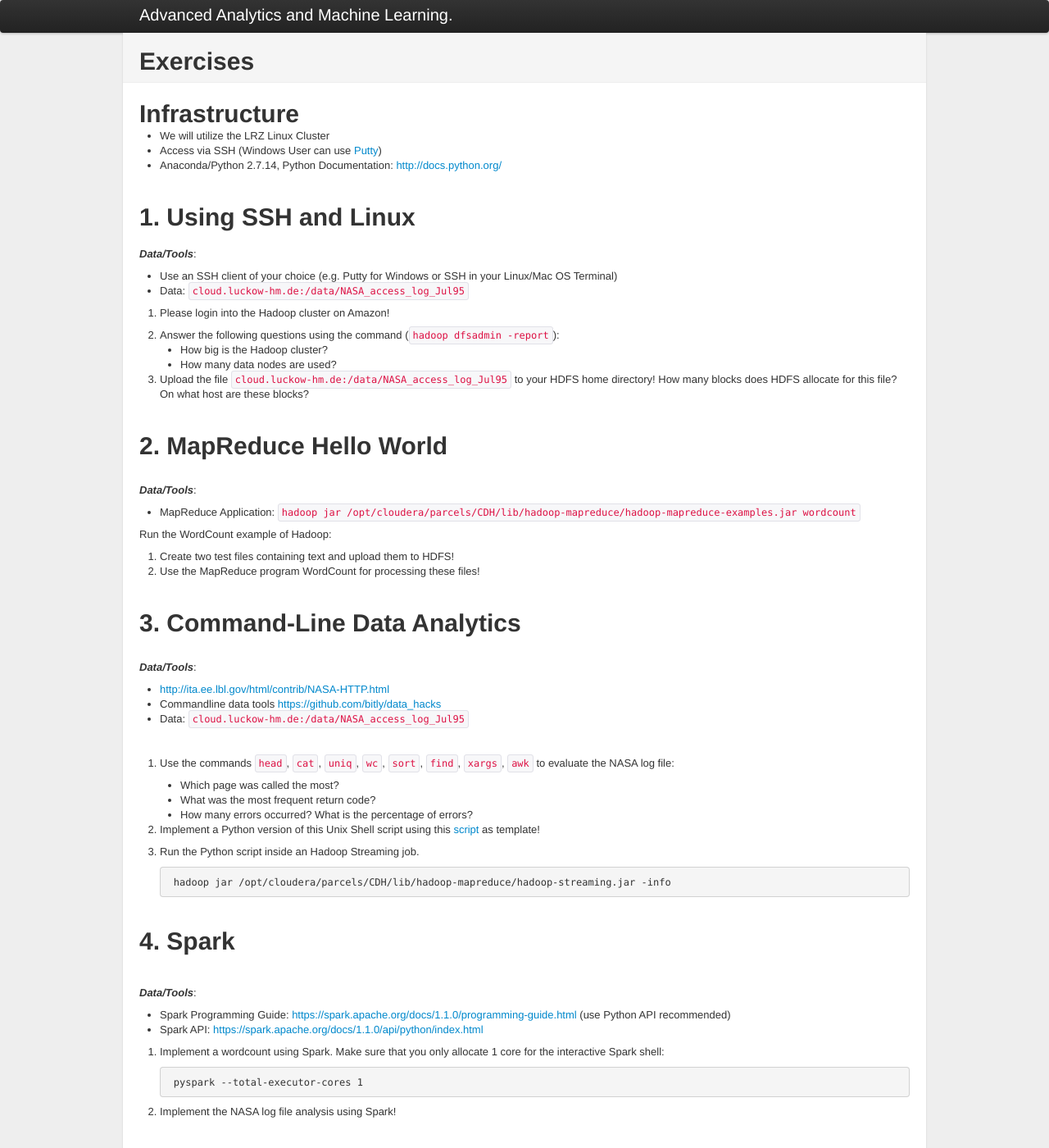
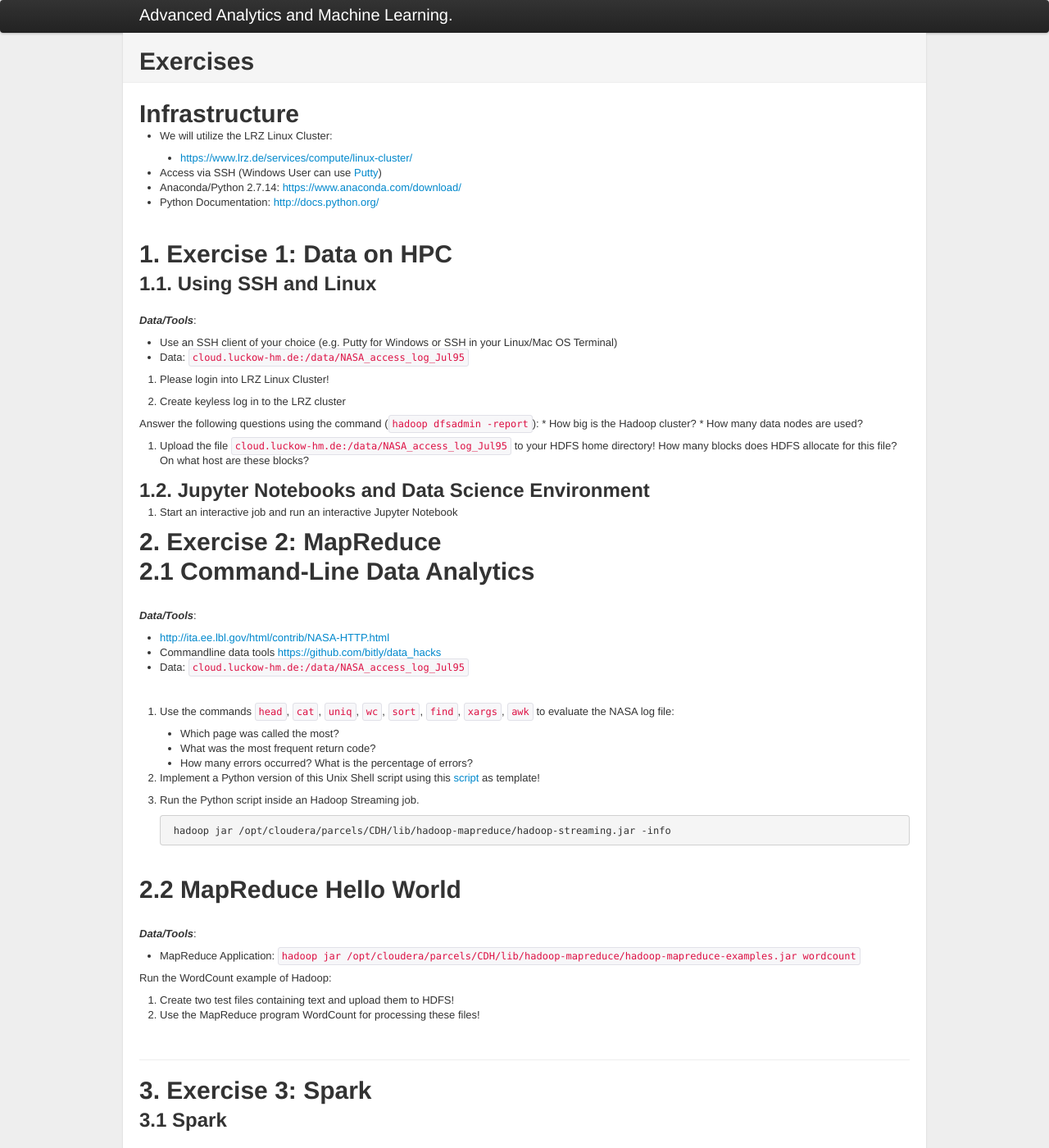
Before and after one commit to scalable-infrastructure/scalable-infrastructure.github.io, a Jekyll site: the page built from exercise.md, in a window 1280 px wide and 1400 px high. Shown: the whole window at 82% size. Built offline with Jekyll 4.4.1, drawn with Linux system fonts in a browser that asks for light colours; some of the changed text lies outside the part shown.

Commit message:
work on notes

```diff
--- a/exercise.md
+++ b/exercise.md
@@ -9,15 +9,22 @@ description: ""
 
 # Infrastructure
 
-* We will utilize the LRZ Linux Cluster
+* We will utilize the LRZ Linux Cluster:
+
+	* <https://www.lrz.de/services/compute/linux-cluster/>
+
+
 * Access via SSH (Windows User can use [Putty](http://www.chiark.greenend.org.uk/~sgtatham/putty/download.html))
-* Anaconda/Python 2.7.14, Python Documentation: <http://docs.python.org/>
+* Anaconda/Python 2.7.14: <https://www.anaconda.com/download/>
+* Python Documentation: <http://docs.python.org/>
 
 
 
 <br/>
 
-# 1. Using SSH and Linux
+# 1. Exercise 1: Data on HPC
+
+## 1.1. Using SSH and Linux
 <br/>
 ***Data/Tools***:
 
@@ -25,32 +32,27 @@ description: ""
 * Data: `cloud.luckow-hm.de:/data/NASA_access_log_Jul95`
 
 
-1. Please login into the Hadoop cluster on Amazon!
+1. Please login into LRZ Linux Cluster!
 
-1. Answer the following questions using the command (`hadoop dfsadmin -report`):
+1. Create keyless log in to the LRZ cluster
+
+
+Answer the following questions using the command (`hadoop dfsadmin -report`):
     * How big is the Hadoop cluster?
     * How many data nodes are used?
 
 1. Upload the file `cloud.luckow-hm.de:/data/NASA_access_log_Jul95` to your HDFS home directory! How many blocks does HDFS allocate for this file? On what host are these blocks?
 
+## 1.2. Jupyter Notebooks and Data Science Environment
+
+
+1. Start an interactive job and run an interactive Jupyter Notebook
 <br/>
 
-# 2. MapReduce Hello World
 
-<br/>
+# 2. Exercise 2: MapReduce
 
-***Data/Tools***:
-
-* MapReduce Application: `hadoop jar /opt/cloudera/parcels/CDH/lib/hadoop-mapreduce/hadoop-mapreduce-examples.jar wordcount`
-
-Run the WordCount example of Hadoop:
-
-1. Create two test files containing text and upload them to HDFS!
-1. Use the MapReduce program WordCount for processing these files!
-
-<br/>
-
-# 3. Command-Line Data Analytics
+# 2.1 Command-Line Data Analytics
 
 <br/>
 
@@ -78,9 +80,25 @@ Run the WordCount example of Hadoop:
 
 <br/>
 
+# 2.2 MapReduce Hello World
 
+<br/>
 
-# 4. Spark
+***Data/Tools***:
+
+* MapReduce Application: `hadoop jar /opt/cloudera/parcels/CDH/lib/hadoop-mapreduce/hadoop-mapreduce-examples.jar wordcount`
+
+Run the WordCount example of Hadoop:
+
+1. Create two test files containing text and upload them to HDFS!
+1. Use the MapReduce program WordCount for processing these files!
+
+<br/>
+
+---
+
+# 3. Exercise 3: Spark
+## 3.1 Spark
 <br/>
 ***Data/Tools***:
 
@@ -98,7 +116,11 @@ Run the WordCount example of Hadoop:
 
 <br/>
 
-# 5. Hadoop SQL Engines
+
+
+---
+
+# 4. SQL Engines
 <br/>
 ***Data/Tools***:
 
```
Also changed, not shown: index.md (+14 -2 lines), lrz-howto.md (added, +33 -0 lines).
